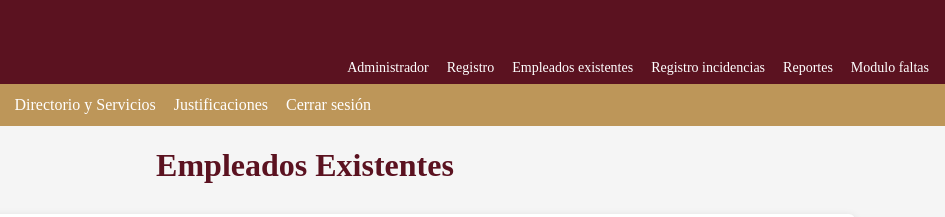
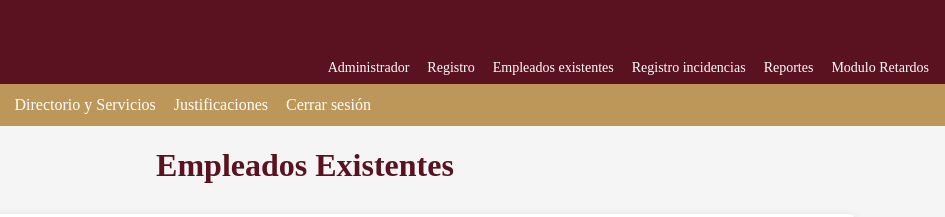
Before and after one commit to jesusPro28/visualpru, a plain HTML site: page html/EmpleadosExistentesPri.html in a window 1280 px wide. Shown: the top 217 px of the page, 335-1280 px from the left. Drawn offline with Linux system fonts and the light colour scheme; no server answers; sample sign-in values are in the browser's storage.

Commit message:
Update EmpleadosExistentesPri.html

```diff
--- a/html/EmpleadosExistentesPri.html
+++ b/html/EmpleadosExistentesPri.html
@@ -20,7 +20,7 @@
             <a href="EmpleadosExistentesPri.html">Empleados existentes</a>
             <a href="RegistroIncidenciasPri.html">Registro incidencias</a>
             <a href="ReportesPri.html">Reportes</a>
-            <a href="Modulo_faltas.html">Modulo faltas</a>
+            <a href="Modulo_faltas.html">Modulo Retardos</a>
         </nav>
     </div>
 
```
